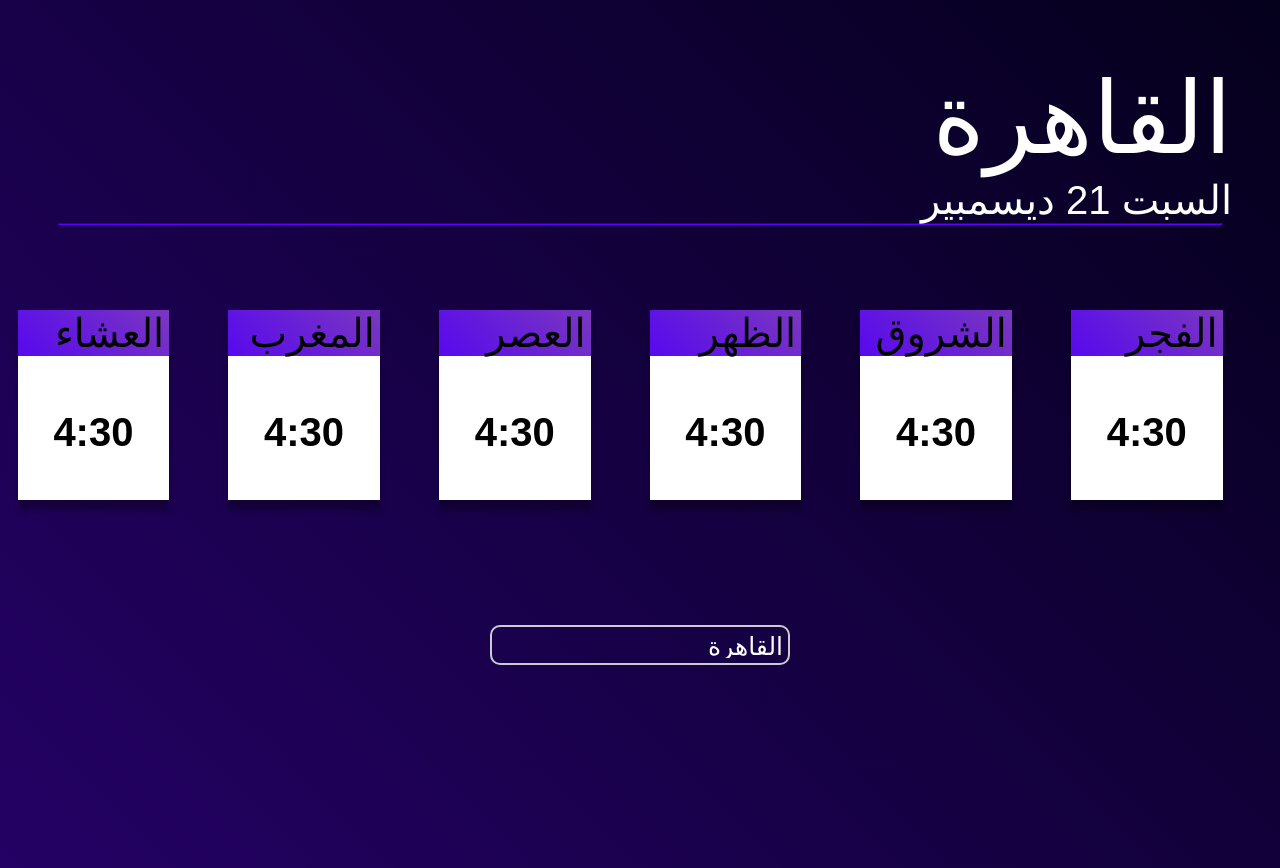
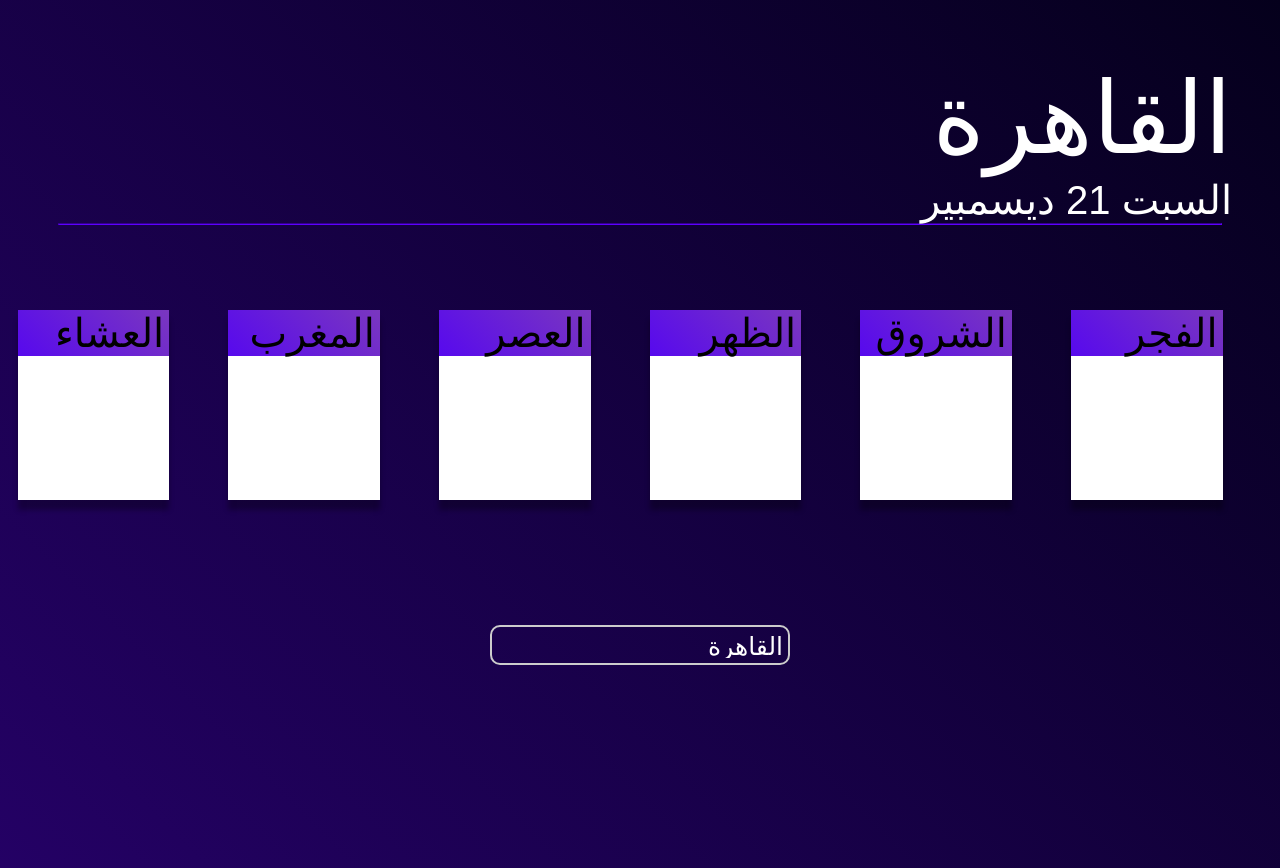
Before and after one commit to Mohamed0Elhefnawy/Prayer-times, a website: page index.html in a window 1280 px wide. Drawn offline with nearby package versions, Linux system fonts and the light colour scheme.

Commit message:
Update index.html
change time

```diff
--- a/index.html
+++ b/index.html
@@ -161,7 +161,7 @@
                         <h1>الفجر</h1>
                     </div>
                     <div class="bod center" style="height: 80%;">
-                        <h1 id="fajr">4:30</h1>
+                        <h1 id="fajr"></h1>
                     </div>
 
                 </div>
@@ -170,7 +170,7 @@
                         <h1 >الشروق</h1>
                     </div>
                     <div class="bod center" style="height: 80%;">
-                        <h1 id="sunrise">4:30</h1>
+                        <h1 id="sunrise"></h1>
                     </div>
 
                 </div>
@@ -179,7 +179,7 @@
                         <h1 >الظهر</h1>
                     </div>
                     <div class="bod center" style="height: 80%;">
-                        <h1 id="dhuhr">4:30</h1>
+                        <h1 id="dhuhr"></h1>
                     </div>
 
                 </div>
@@ -188,7 +188,7 @@
                         <h1 >العصر</h1>
                     </div>
                     <div class="bod center" style="height: 80%;">
-                        <h1 id="asr">4:30</h1>
+                        <h1 id="asr"></h1>
                     </div>
 
                 </div>
@@ -197,7 +197,7 @@
                         <h1 >المغرب</h1>
                     </div>
                     <div class="bod center" style="height: 80%;">
-                        <h1 id="maghrib">4:30</h1>
+                        <h1 id="maghrib"></h1>
                     </div>
 
                 </div>
@@ -207,7 +207,7 @@
                         <h1 >العشاء</h1>
                     </div>
                     <div class="bod center" style="height: 80%;">
-                        <h1 id="isha">4:30</h1>
+                        <h1 id="isha"></h1>
                     </div>
 
                 </div>
```
